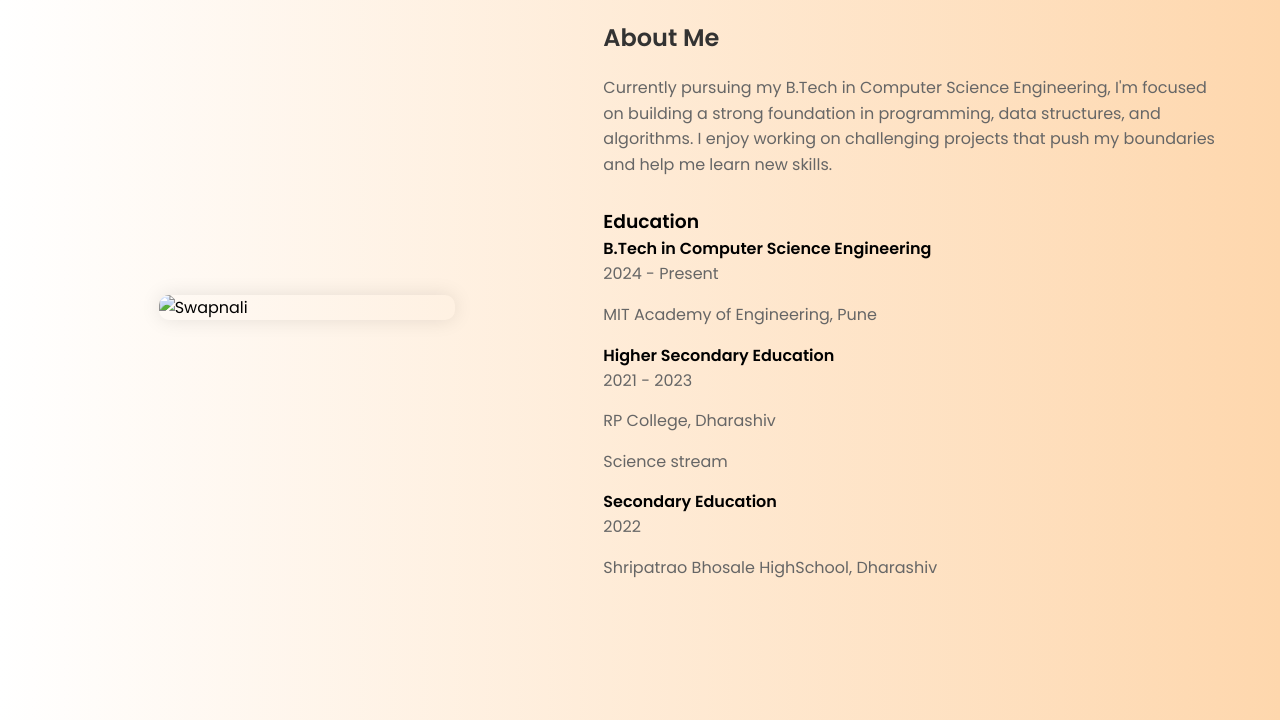
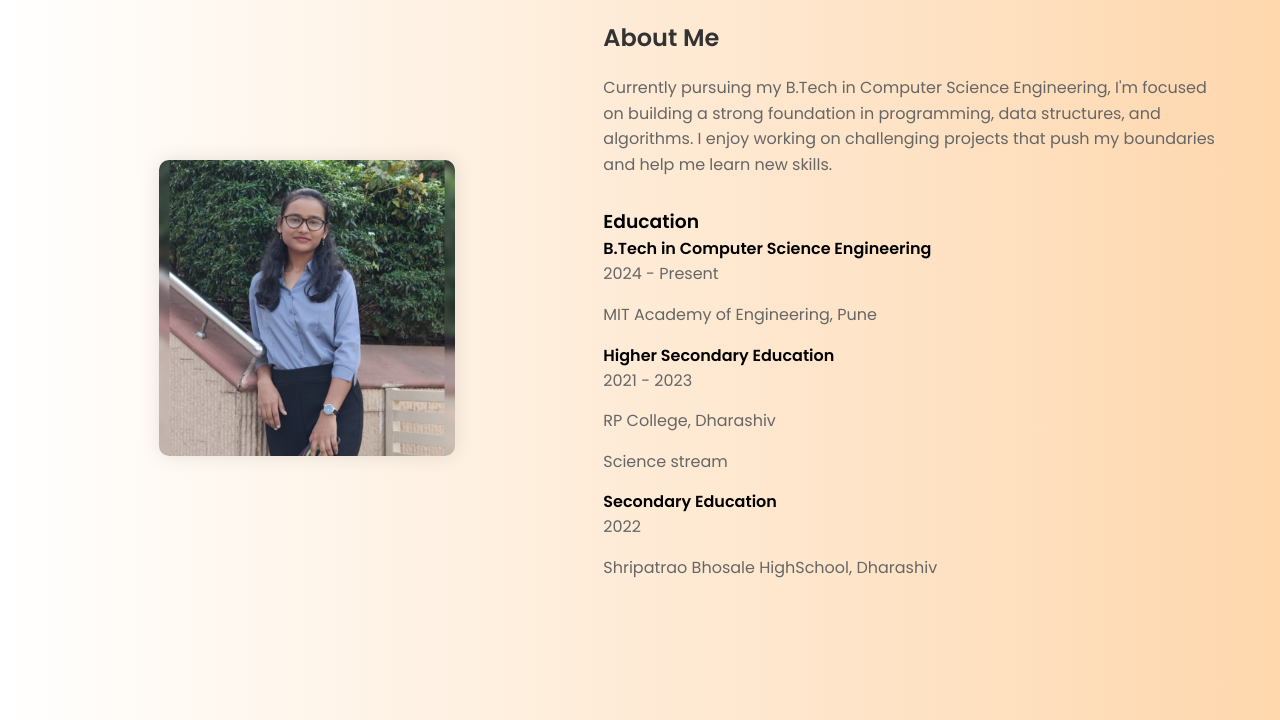
Before and after one commit to Swapnali01/Digital-Portfolio, a plain HTML site: page about.html in a window 1280 px wide. Shown: the part 80-800 px from the top of the page. Drawn offline with nearby package versions, Linux system fonts and the light colour scheme; the site is published under a folder, as on GitHub Pages, so addresses that start at the root find nothing.

Commit message:
Update about.html

```diff
--- a/about.html
+++ b/about.html
@@ -111,7 +111,7 @@
     <section>
         <div class="about-container">
             <div class="about-image" data-aos="fade-right" data-aos-duration="1000">
-                <img src="/image2.jpg" alt="Swapnali">
+                <img src="image2.jpg" alt="Swapnali">
             </div>
             <div class="about-content" data-aos="fade-left" data-aos-duration="1000" data-aos-delay="200">
                 <h2>About Me</h2>
```
